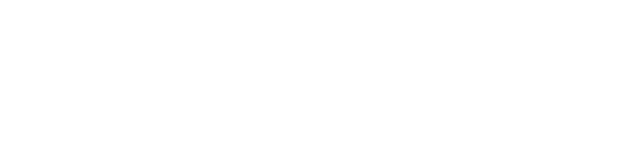
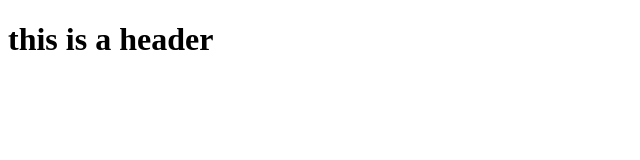
Before and after one commit to urav083/git-branching-test, a plain HTML site: page index.html in a window 1280 px wide. Shown: the whole page, without its empty margins (0-640 px from the left). Drawn offline with Linux system fonts and the light colour scheme.

Commit message:
added header

```diff
--- a/index.html
+++ b/index.html
@@ -8,5 +8,8 @@
 </head>
 <body>
 
+  <header>
+    <h1>this is a header</h1>
+  </header>
 </body>
 </html>
```
